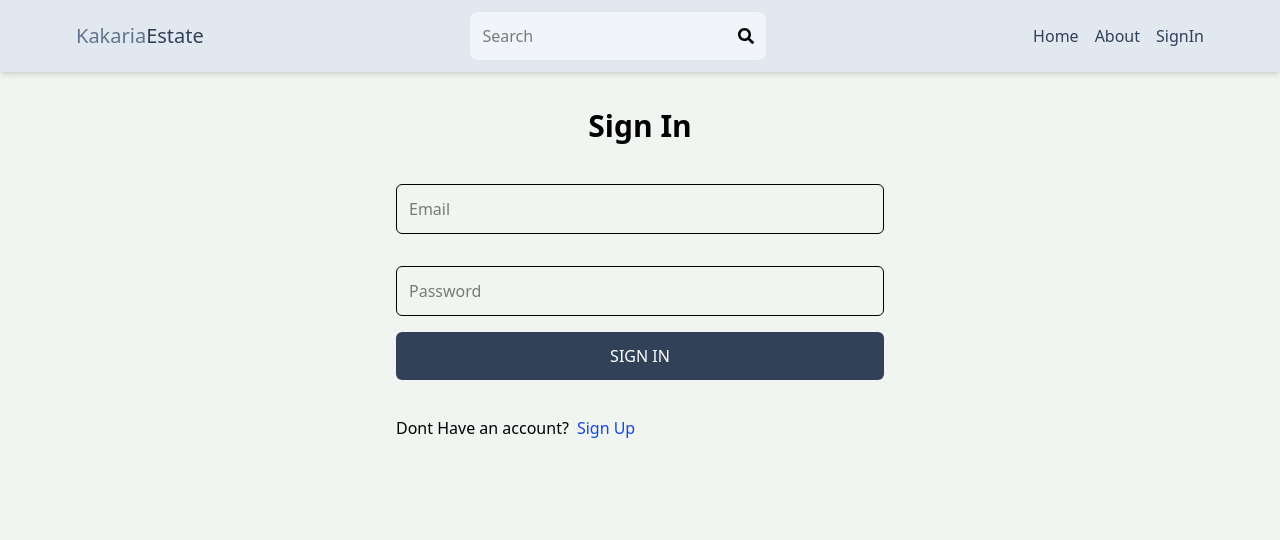
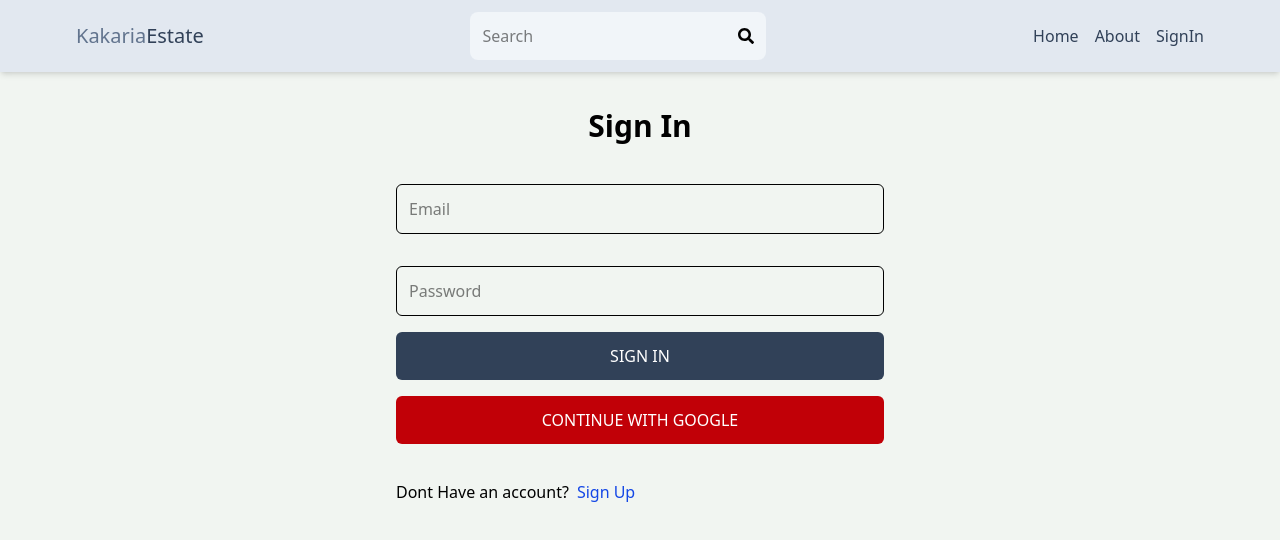
Before and after one commit to KartikeyKakaria/Estate-Website, a React (Vite) app in the folder client/: page /sign-in in a window 1280 px wide. Shown: the top 540 px of the page. Built offline with nearby package versions, Linux system fonts and the light colour scheme; no server answers; the HTML template or start-up script is replaced by a standard one.

Commit message:
added firebase google oauth

```diff
--- a/client/package.json
+++ b/client/package.json
@@ -12,6 +12,7 @@
   "dependencies": {
     "@reduxjs/toolkit": "^2.6.1",
     "@tailwindcss/vite": "^4.0.8",
+    "firebase": "^11.4.0",
     "react": "^19.0.0",
     "react-dom": "^19.0.0",
     "react-icons": "^5.5.0",
--- /dev/null
+++ b/client/src/components/OAuth.jsx
@@ -0,0 +1,25 @@
+import { GoogleAuthProvider, getAuth, signInWithPopup } from "firebase/auth";
+import { app } from "../firebase";
+function oAuth() {
+  const handleGoogle = async function () {
+    try {
+      const provider = new GoogleAuthProvider();
+      const auth = getAuth(app);
+      const result = await signInWithPopup(auth, provider);
+      console.log(result);
+    } catch (error) {
+      console.log("Couldn't sign in with google ", error);
+    }
+  };
+  return (
+    <button
+      onClick={handleGoogle}
+      type="button"
+      className="hover:opacity-90 cursor-pointer bg-red-700 rounded-md text-white p-3 uppercase "
+    >
+      Continue with Google
+    </button>
+  );
+}
+
+export default oAuth;
--- /dev/null
+++ b/client/src/firebase.js
@@ -0,0 +1,18 @@
+// Import the functions you need from the SDKs you need
+import { initializeApp } from "firebase/app";
+
+// TODO: Add SDKs for Firebase products that you want to use
+// https://firebase.google.com/docs/web/setup#available-libraries
+
+// Your web app's Firebase configuration
+const firebaseConfig = {
+  apiKey: import.meta.env.VITE_FIREBASE_KEY,
+  authDomain: "mern-estate-app-ba3b5.firebaseapp.com",
+  projectId: "mern-estate-app-ba3b5",
+  storageBucket: "mern-estate-app-ba3b5.firebasestorage.app",
+  messagingSenderId: "878286729569",
+  appId: "1:878286729569:web:be611e64f58b4a959c1520"
+};
+
+// Initialize Firebase
+export const app = initializeApp(firebaseConfig);
--- a/client/src/pages/SignIn.jsx
+++ b/client/src/pages/SignIn.jsx
@@ -6,6 +6,7 @@ import {
   signInSuccess,
   signInFailure,
 } from "../redux/user/userSlice";
+import OAuth from "../components/OAuth.jsx";
 const SignIn = () => {
   const dispatch = useDispatch();
   const [formData, setFormData] = useState({});
@@ -64,6 +65,7 @@ const SignIn = () => {
         >
           {loading ? "Signing In..." : "Sign In"}
         </button>
+        <OAuth />
         <div className="flex gap-2 mt-5">
           <p>Dont Have an account?</p>
           <Link to="/sign-up">
--- a/client/src/pages/SignUp.jsx
+++ b/client/src/pages/SignUp.jsx
@@ -1,5 +1,6 @@
 import { useState } from "react";
 import { Link, useNavigate } from "react-router-dom";
+import OAuth from "../components/OAuth";
 const SignUp = () => {
   const [formData, setFormData] = useState({});
   const [loading, setLoading] = useState(false);
@@ -68,6 +69,7 @@ const SignUp = () => {
         >
           {loading ? "Creating..." : "Sign Up"}
         </button>
+        <OAuth />
         <div className="flex gap-2 mt-5">
           <p>Have an account?</p>
           <Link to="/sign-in">
```
Also changed, not shown: 1 other file (tests, documents, lock files or other folders).
